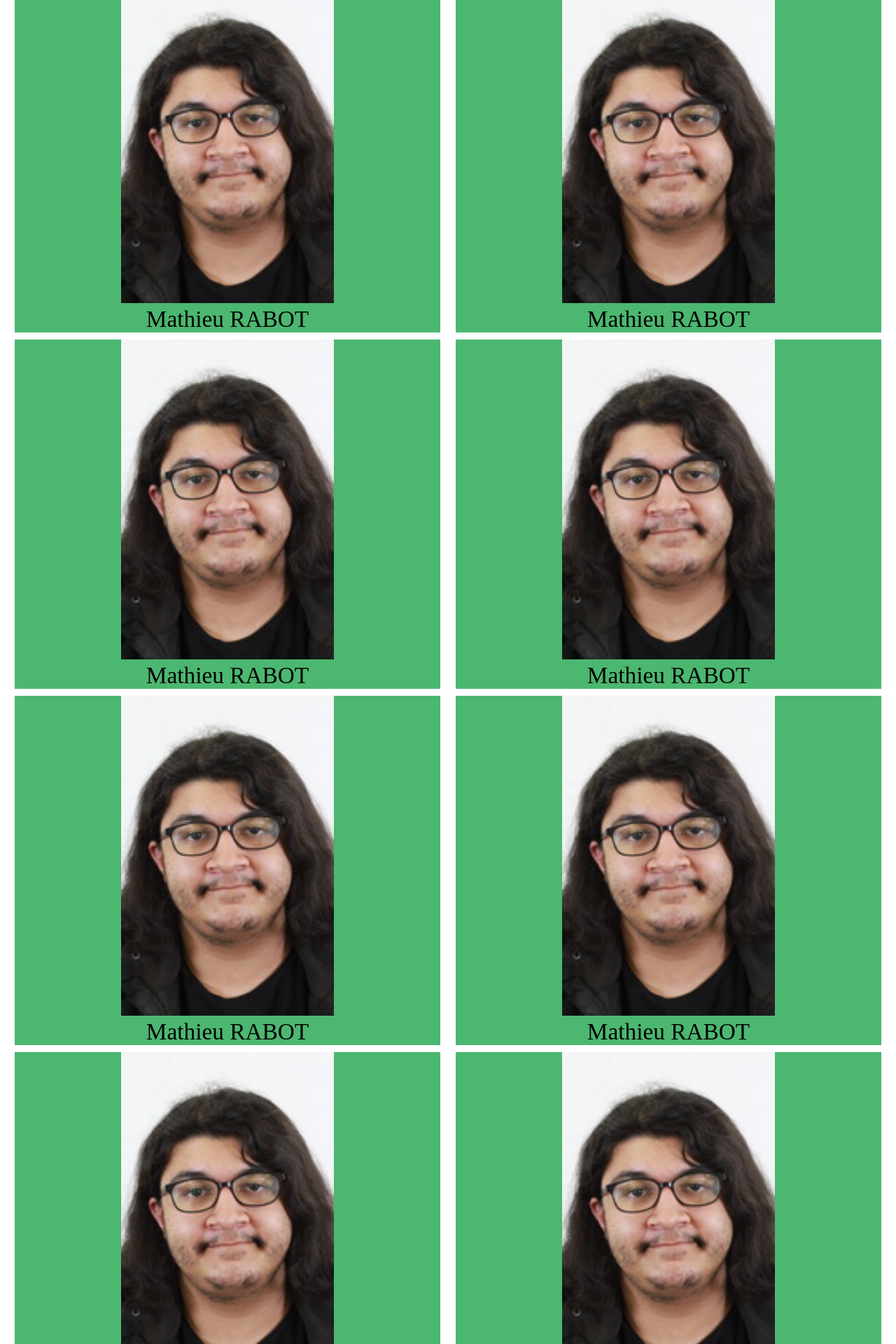
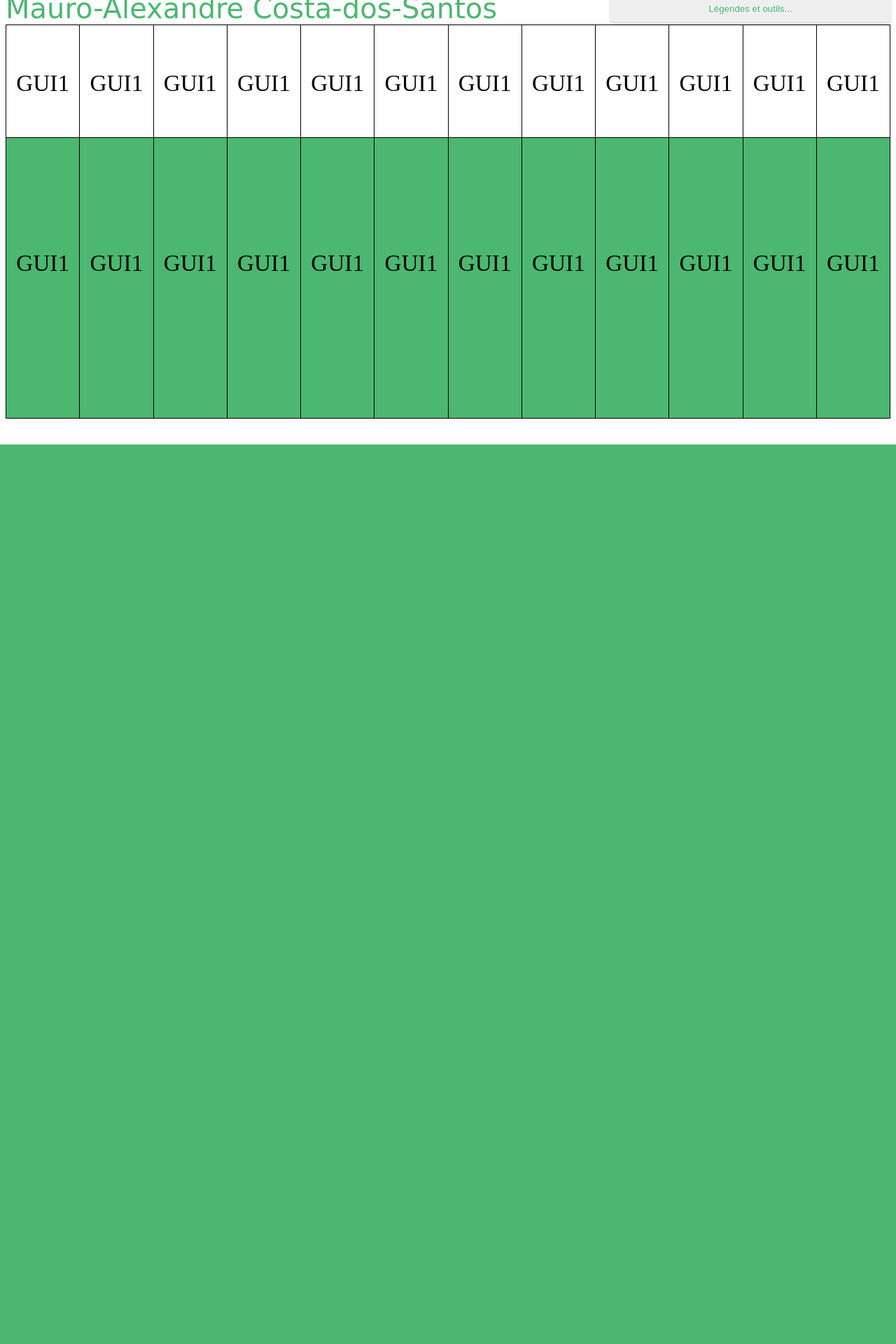
Before and after one commit to MauroWasTaken/GUI1_Intranet, a PHP site: page /html/absence.html in a window 1280 px wide. Shown: the part 165-2085 px from the top of the page at 70% size. After the commit the page ends 800 px from the top, so only its background shows below. Run offline with PHP 8.4, Linux system fonts and the light colour scheme.

Commit message:
view creation

```diff
--- a/src/css/absenceCss.css
+++ b/src/css/absenceCss.css
@@ -4,6 +4,12 @@ header {
   width: 100%;
   height: 10vh;
   flex-direction: column;
+}
+.mobile{
+  display: block;
+}
+.desktop{
+  display: none;
 }
 
 .menu {
@@ -25,6 +31,7 @@ header {
   background-color: #4CB770;
   width: 100%;
   height: 1vh;
+
 }
 
 .title {
@@ -33,7 +40,6 @@ header {
   justify-content: center;
   align-content: center;
   text-align: center;
-  flex-wrap: wrap;
   font-size: 25pt;
   width: 100%;
   height: 5vh;
@@ -45,7 +51,6 @@ header {
   background-color: black;
   width: 100%;
   height: 1px;
-
 }
 
 .cards {
@@ -79,12 +84,75 @@ header {
   margin: 1vh 1vh 1vh 1vh;
 }
 
-@media only screen and (min-width: 600px) {
+@media screen and (min-width: 600px) {
   /* For tablets: */
 
 }
 
-@media only screen and (min-width: 768px) {
+@media screen and (min-width: 768px) {
   /* For desktop: */
+  .studentTitle {
+    font-size: 5vh;
+    color: #4CB770;
+    font-family: "Comic Sans MS";
+    justify-content: space-between;
+    display: flex;
+    align-items: center;
 
+  }
+
+  .cards {
+    display: flex;
+    justify-content: space-between;
+    flex-wrap: wrap;
+
+  }
+
+  .card {
+    margin: 0px;
+    justify-content: center;
+    align-content: center;
+    text-align: center;
+    flex-wrap: wrap;
+
+    flex: auto;
+  }
+  .cardClassHeight{
+    height: 20vh;
+  }
+  .cardMatiereHeight{
+    height: 50vh;
+  }
+  .cardWhiteColor{
+    background-color: white;
+  }
+  .cardGreenColor{
+    background-color: #4CB770;
+  }
+  .card > div {
+    font-size: 25pt;
+    height: 20%;
+  }
+  .centered {
+    margin: 1vh 1vh 1vh 1vh;
+  }
+
+  .mobile{
+    display: none;
+  }
+  .desktop{
+    display: block;
+  }
+  .lineVertical {
+    background-color: black;
+    width: 1px;
+  }
+  button{
+    border: 0;
+    border-radius: 5px;
+    box-shadow: 0 2px 4px rgba(0,0,0,0.2);
+    color: #4CB770;
+    height: 5vh;
+    width: 50vh;
+  }
 }
--- a/src/html/absence.html
+++ b/src/html/absence.html
@@ -14,19 +14,18 @@
     <img id="logo" src="../ressource/cpnv.png">
     <i class="fas fa-bars fa-5x menu"></i>
   </div>
-  <div class="greenRectangle"/>
+</header>
 
-</header>
 <body>
+
+<div class="mobile">
   <div class="title">
     <div>Classe SI-T1A</div>
     <div>Lundi 13 Septembre</div>
   </div>
-<div class="line"/>
+  <div class="line"></div>
   <div class="centered">
-
     <section class="cards">
-
       <a id="eleve1" onclick="changeColor(this)" class="card">
 
         <img src="../ressource/mathieu_rabot.jpg">
@@ -80,5 +79,129 @@
       </a><!-- /card-one -->
     </section>
   </div>
+</div>
+
+<div class="desktop">
+  <div class="title">
+    <div>Classe SI-T1A</div>
+    <div>Lundi 13 Septembre</div>
+
+  </div>
+  <br>
+  <div class="greenRectangle"></div>
+  <div class="studentTitle">Mauro-Alexandre Costa-dos-Santos
+    <button id="open">Légendes et outils...</button>
+  </div>
+  <div class="line"></div>
+  <div class="">
+    <div class="cards">
+      <div class="lineVertical cardClassHeight"></div>
+      <a class="card cardWhiteColor">
+        <div>GUI1</div>
+      </a>
+      <div class="lineVertical cardClassHeight"></div>
+      <a class="card cardClassHeight cardWhiteColor">
+        <div>GUI1</div>
+      </a>
+      <div class="lineVertical cardClassHeight"></div>
+      <a class="card cardWhiteColor">
+        <div>GUI1</div>
+      </a>
+      <div class="lineVertical cardClassHeight"></div>
+      <a class="card cardWhiteColor">
+        <div>GUI1</div>
+      </a>
+      <div class="lineVertical cardClassHeight"></div>
+      <a class="card cardWhiteColor">
+        <div>GUI1</div>
+      </a>
+      <div class="lineVertical cardClassHeight"></div>
+      <a class="card cardWhiteColor">
+        <div>GUI1</div>
+      </a>
+      <div class="lineVertical cardClassHeight"></div>
+      <a class="card cardWhiteColor">
+        <div>GUI1</div>
+      </a>
+      <div class="lineVertical cardClassHeight"></div>
+      <a class="card cardWhiteColor">
+        <div>GUI1</div>
+      </a>
+      <div class="lineVertical cardClassHeight"></div>
+      <a class="card cardWhiteColor">
+        <div>GUI1</div>
+      </a>
+      <div class="lineVertical cardClassHeight"></div>
+      <a class="card cardWhiteColor">
+        <div>GUI1</div>
+      </a>
+      <div class="lineVertical cardClassHeight"></div>
+      <a class="card cardWhiteColor">
+        <div>GUI1</div>
+      </a>
+      <div class="lineVertical cardClassHeight"></div>
+      <a class="card cardWhiteColor">
+        <div>GUI1</div>
+      </a>
+      <div class="lineVertical cardClassHeight"></div>
+
+    </div>
+    <div class="line"></div>
+    <div class="cards">
+      <div class="lineVertical cardMatiereHeight"></div>
+      <a class="card cardMatiereHeight">
+        <div>GUI1</div>
+      </a>
+      <div class="lineVertical cardMatiereHeight"></div>
+      <a class="card">
+        <div>GUI1</div>
+      </a>
+      <div class="lineVertical cardMatiereHeight"></div>
+      <a class="card">
+        <div>GUI1</div>
+      </a>
+      <div class="lineVertical cardMatiereHeight"></div>
+      <a class="card">
+        <div>GUI1</div>
+      </a>
+      <div class="lineVertical cardMatiereHeight"></div>
+      <a class="card">
+        <div>GUI1</div>
+      </a>
+      <div class="lineVertical cardMatiereHeight"></div>
+      <a class="card">
+        <div>GUI1</div>
+      </a>
+      <div class="lineVertical cardMatiereHeight"></div>
+      <a class="card">
+        <div>GUI1</div>
+      </a>
+      <div class="lineVertical cardMatiereHeight"></div>
+      <a class="card">
+        <div>GUI1</div>
+      </a>
+      <div class="lineVertical cardMatiereHeight"></div>
+      <a class="card">
+        <div>GUI1</div>
+      </a>
+      <div class="lineVertical cardMatiereHeight"></div>
+      <a class="card">
+        <div>GUI1</div>
+      </a>
+      <div class="lineVertical cardMatiereHeight"></div>
+      <a class="card">
+        <div>GUI1</div>
+      </a>
+      <div class="lineVertical cardMatiereHeight"></div>
+      <a class="card">
+        <div>GUI1</div>
+      </a>
+      <div class="lineVertical cardMatiereHeight"></div>
+    </div>
+
+  </div>
+  <div class="line"></div>
+</div>
+
 </body>
 </html>
```
Lines whose indentation alone changed are shown as unchanged.
